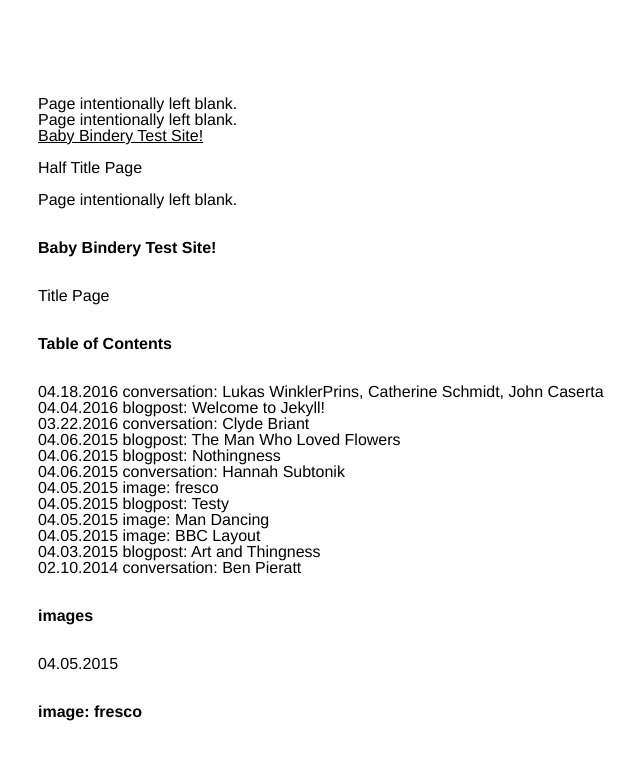
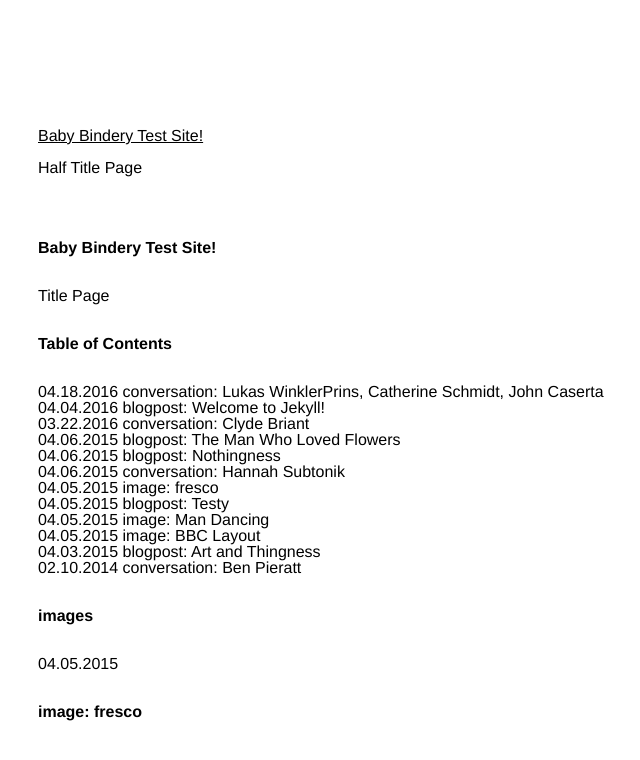
Before and after one commit to thedesignoffice/babybindery, a Jekyll site: the page built from book.html, in a window 1280 px wide, cut to the strip 0-1004 px from the top of the page. Shown: the top 760 px of the strip, without its empty margins (10-650 px from the left). Built offline with Jekyll 4.4.1, drawn with Linux system fonts in a browser that asks for light colours; nearby versions of some CDN libraries.

Commit message:
Further stripping out page-breaks.

```diff
--- a/book.html
+++ b/book.html
@@ -21,8 +21,8 @@
 
 
 <!-- Half Title Page -->
-  <h2>{{ site.title }}</h2>
-  <p>Half Title Page</p>
+<h2>{{ site.title }}</h2>
+<p>Half Title Page</p>
 
 
 <!-- Blank Page -->
--- a/css/book.css
+++ b/css/book.css
@@ -29,5 +29,6 @@
 .content{ /* Divs that contain everything coming through book.html */
 }
 
-.page-break{
+.blank{
+  visibility: hidden;
 }
--- a/css/print.css
+++ b/css/print.css
@@ -4,10 +4,6 @@
 /* This hides typical URL/Date/Page stuff added by default print styling. All content, full-bleed, baby. */
 /* Margins, then, are coming from... uh... somewhere else. */
 
-.page-break{
-  page-break-after: always;
-}
-
 .page-content{
   page-break-after: always;
 }
```
